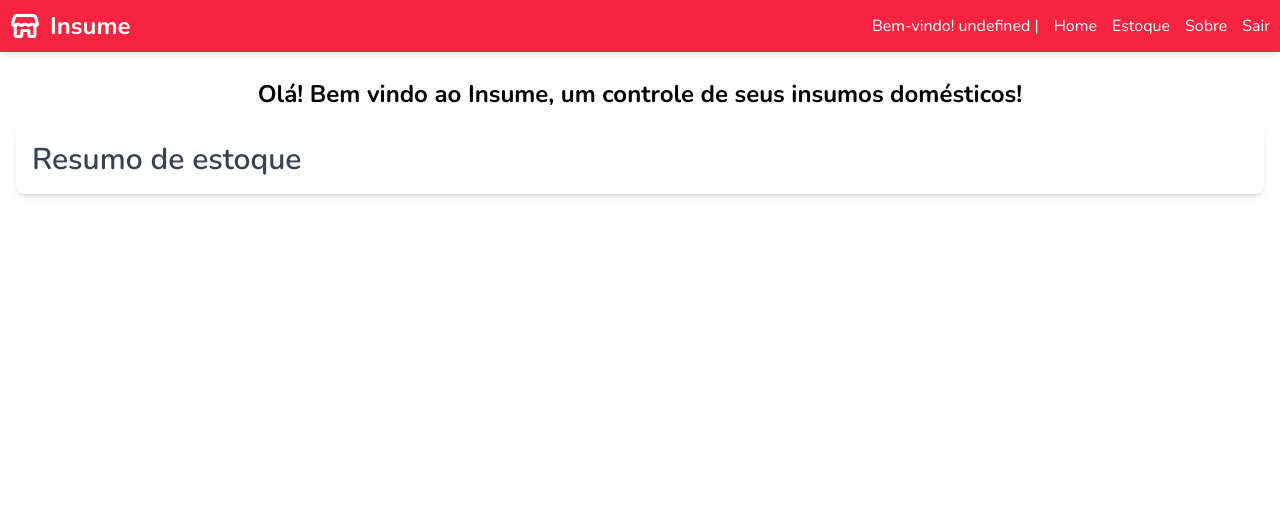
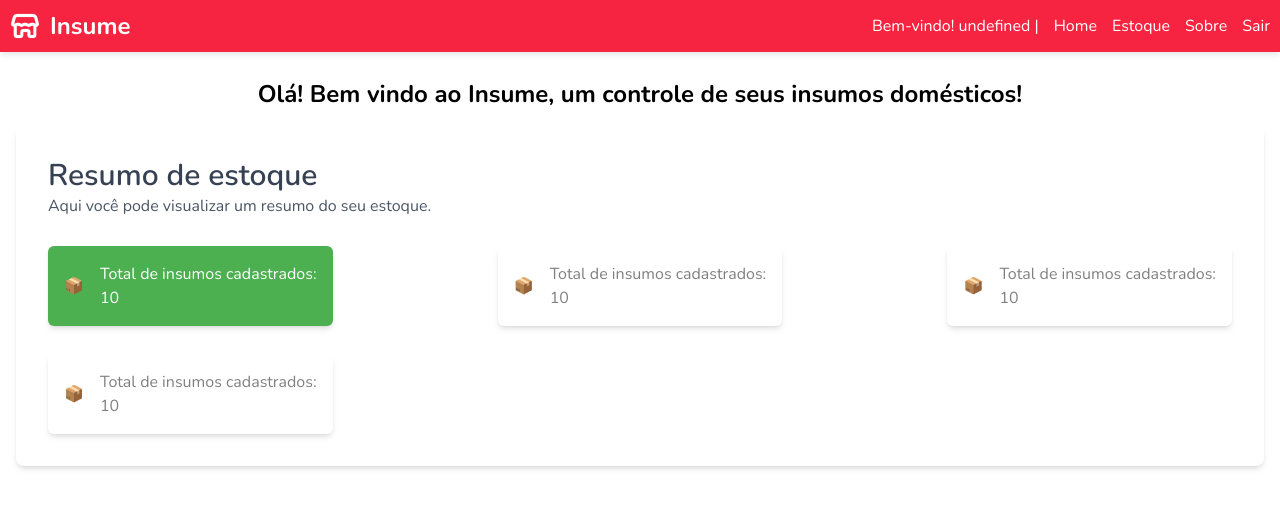
Before and after one commit to socha2004/insume-frontend, a React (Vite) app: page / in a window 1280 px wide. Shown: the top 508 px of the page. Built offline with nearby package versions, Linux system fonts and the light colour scheme; sample sign-in values are in the browser's storage.

Commit message:
feat: Add StockResume and StockCard mock components for inventory summary

```diff
--- a/src/components/index.tsx
+++ b/src/components/index.tsx
@@ -2,10 +2,12 @@ import { Home } from './pages/Home'
 import { Navbar } from './molecules/Navbar/Navbar'
 import { LoginPage } from './pages/LoginPage'
 import { RegisterPage } from './pages/RegisterPage'
+import { StockResume } from './molecules/StockResume/StockResume'
 
 export {
     Home,
     Navbar,
     LoginPage,
-    RegisterPage
+    RegisterPage,
+    StockResume
  }
--- /dev/null
+++ b/src/components/molecules/StockResume/StockCard.tsx
@@ -0,0 +1,28 @@
+interface StockCardProps {
+    icon: React.ReactNode;
+    label: string;
+    value: string | number;
+    color?: string;
+    textColor?: string;
+}
+
+export const StockCard = (props: StockCardProps) => {
+    return (
+        <div
+        className={`p-4 flex items-center gap-4 shadow-md max-w-fit mt-3 rounded-md`}
+        style={{ backgroundColor: props.color || 'white' }}
+        >
+            <div>
+                {props.icon}
+            </div>
+            <div className='flex flex-col'>
+                <span style={{ color: props.textColor || 'gray' }}>
+                    {props.label}
+                </span>
+                <span  style={{ color: props.textColor || 'gray' }}>
+                    {props.value}
+                </span>
+            </div>
+        </div>
+    )
+}
--- /dev/null
+++ b/src/components/molecules/StockResume/StockResume.tsx
@@ -0,0 +1,15 @@
+import { StockCard  } from './StockCard'
+export const StockResume = () => {
+    return (
+        <div className="p-4">
+            <h2 className='text-3xl font-semibold text-gray-700'>Resumo de estoque</h2>
+            <p className='text-gray-600'>Aqui você pode visualizar um resumo do seu estoque.</p>
+            <div className='flex flex-wrap gap-4 mt-4 justify-between'>
+                <StockCard icon="📦" label="Total de insumos cadastrados:" value="10" color="#4CAF50" textColor='white'/>
+                <StockCard icon="📦" label="Total de insumos cadastrados:" value="10" color="bg-green-500" />
+                <StockCard icon="📦" label="Total de insumos cadastrados:" value="10" color="bg-yellow-500" />
+                <StockCard icon="📦" label="Total de insumos cadastrados:" value="10" color="bg-red-500" />
+            </div>
+        </div>
+    )
+}
--- a/src/components/pages/Home.tsx
+++ b/src/components/pages/Home.tsx
@@ -1,4 +1,5 @@
 import React from 'react'
+import { StockResume } from '../../components'
 
 export const Home = () => {
     return (
@@ -8,7 +9,7 @@ export const Home = () => {
             </div>
 
             <main className="mt-4 p-4 rounded-lg shadow-md">
-                <h2 className='text-3xl font-semibold text-gray-700'>Resumo de estoque</h2>
+                <StockResume />
             </main>
         </div>
     )
```
